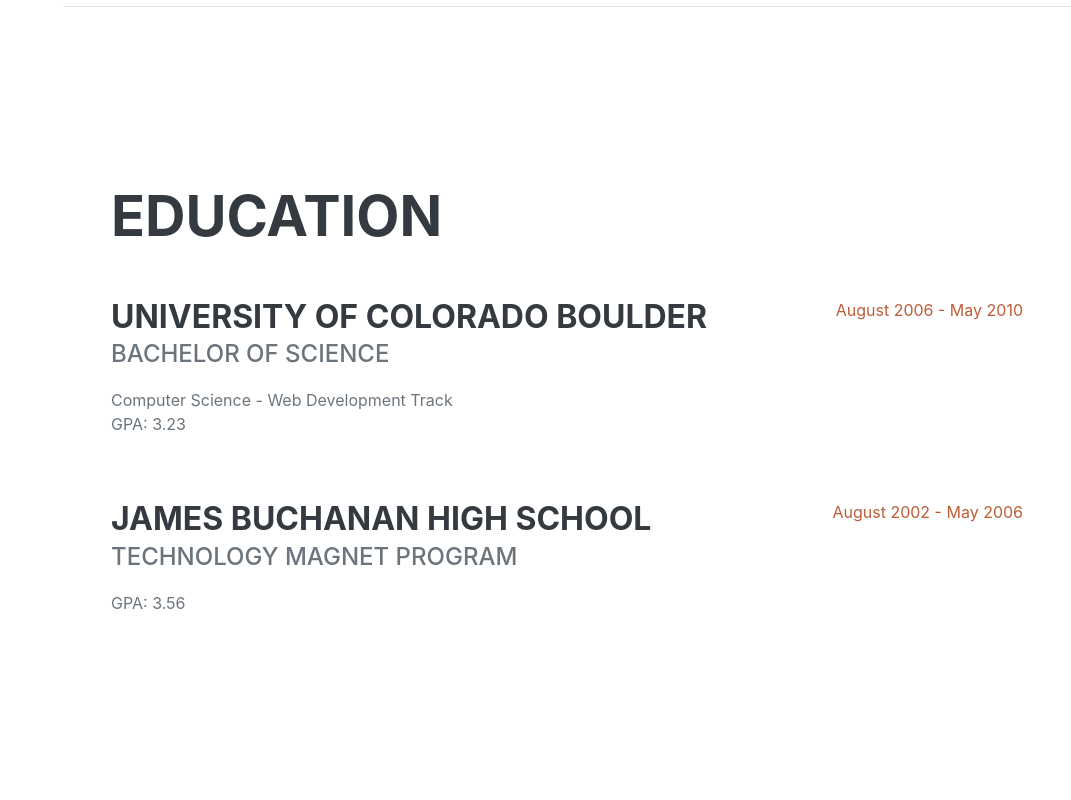
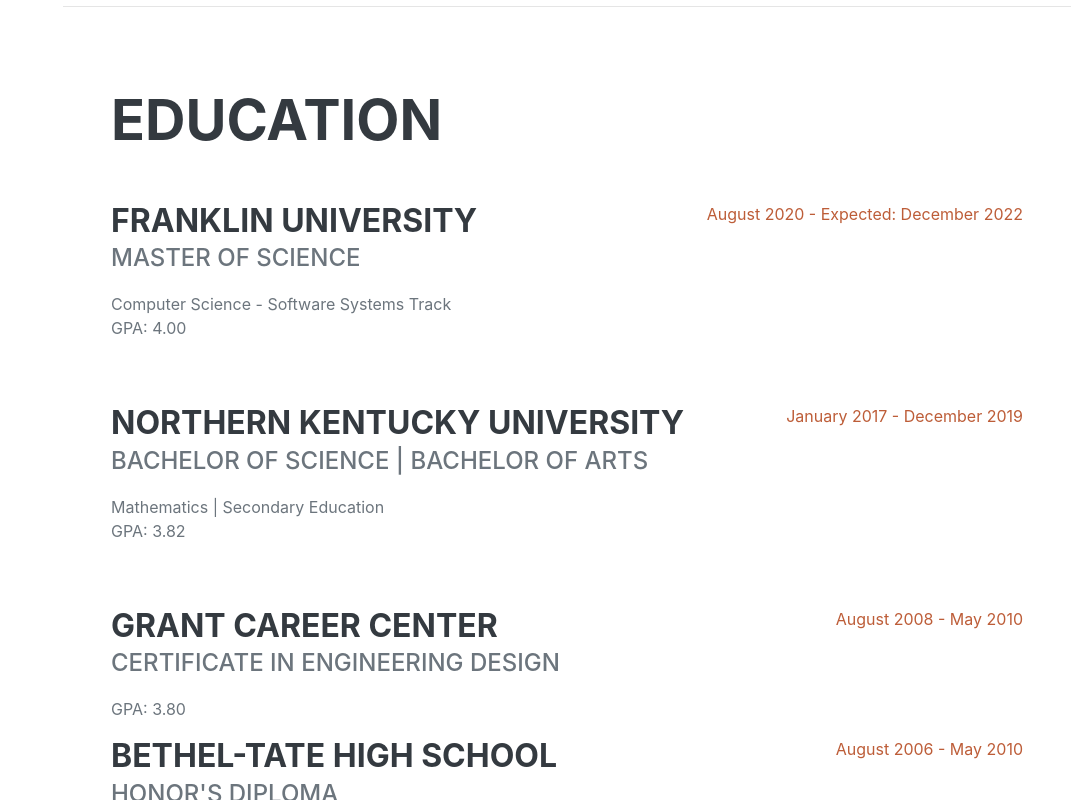
Before and after one commit to JackCode/JackCode.github.io, a plain HTML site: page index.html in a window 1280 px wide. Shown: the part 2000-2800 px from the top of the page, without its empty margins (209-1280 px from the left). Drawn offline with nearby package versions, Linux system fonts and the light colour scheme; a web font is replaced by a local one.

Commit message:
Update education/name

```diff
--- a/index.html
+++ b/index.html
@@ -5,7 +5,7 @@
         <meta name="viewport" content="width=device-width, initial-scale=1, shrink-to-fit=no" />
         <meta name="description" content="" />
         <meta name="author" content="" />
-        <title>Resume - Start Bootstrap Theme</title>
+        <title>Jackson - Portfolio</title>
         <link rel="icon" type="image/x-icon" href="assets/img/favicon.ico" />
         <!-- Font Awesome icons (free version)-->
         <script src="https://use.fontawesome.com/releases/v5.15.1/js/all.js" crossorigin="anonymous"></script>
@@ -19,7 +19,7 @@
         <!-- Navigation-->
         <nav class="navbar navbar-expand-lg navbar-dark bg-primary fixed-top" id="sideNav">
             <a class="navbar-brand js-scroll-trigger" href="#page-top">
-                <span class="d-block d-lg-none">Clarence Taylor</span>
+                <span class="d-block d-lg-none">Jackson Weber</span>
                 <span class="d-none d-lg-block"><img class="img-fluid img-profile rounded-circle mx-auto mb-2" src="assets/img/profile.jpg" alt="" /></span>
             </a>
             <button class="navbar-toggler" type="button" data-toggle="collapse" data-target="#navbarSupportedContent" aria-controls="navbarSupportedContent" aria-expanded="false" aria-label="Toggle navigation"><span class="navbar-toggler-icon"></span></button>
@@ -40,12 +40,12 @@
             <section class="resume-section" id="about">
                 <div class="resume-section-content">
                     <h1 class="mb-0">
-                        Clarence
-                        <span class="text-primary">Taylor</span>
+                        Jackson
+                        <span class="text-primary">Weber</span>
                     </h1>
                     <div class="subheading mb-5">
-                        3542 Berry Street · Cheyenne Wells, CO 80810 · (317) 585-8468 ·
-                        <a href="mailto:name@email.com">name@email.com</a>
+                        636 Fern Court · Cincinnati, OH 45244 · (513) 460-4228 ·
+                        <a href="mailto:jackson@jackcode.com">jackson@jackcode.com</a>
                     </div>
                     <p class="lead mb-5">I am experienced in leveraging agile frameworks to provide a robust synopsis for high level overviews. Iterative approaches to corporate strategy foster collaborative thinking to further the overall value proposition.</p>
                     <div class="social-icons">
@@ -102,20 +102,37 @@
                     <h2 class="mb-5">Education</h2>
                     <div class="d-flex flex-column flex-md-row justify-content-between mb-5">
                         <div class="flex-grow-1">
-                            <h3 class="mb-0">University of Colorado Boulder</h3>
-                            <div class="subheading mb-3">Bachelor of Science</div>
-                            <div>Computer Science - Web Development Track</div>
-                            <p>GPA: 3.23</p>
+                            <h3 class="mb-0">Franklin University</h3>
+                            <div class="subheading mb-3">Master of Science</div>
+                            <div>Computer Science - Software Systems Track</div>
+                            <p>GPA: 4.00</p>
                         </div>
-                        <div class="flex-shrink-0"><span class="text-primary">August 2006 - May 2010</span></div>
+                        <div class="flex-shrink-0"><span class="text-primary">August 2020 - Expected: December 2022</span></div>
+                    </div>
+                    <div class="d-flex flex-column flex-md-row justify-content-between mb-5">
+                        <div class="flex-grow-1">
+                            <h3 class="mb-0">Northern Kentucky University</h3>
+                            <div class="subheading mb-3">Bachelor of Science | Bachelor of Arts</div>
+                            <div>Mathematics | Secondary Education</div>
+                            <p>GPA: 3.82</p>
+                        </div>
+                        <div class="flex-shrink-0"><span class="text-primary">January 2017 - December 2019</span></div>
                     </div>
                     <div class="d-flex flex-column flex-md-row justify-content-between">
                         <div class="flex-grow-1">
-                            <h3 class="mb-0">James Buchanan High School</h3>
-                            <div class="subheading mb-3">Technology Magnet Program</div>
-                            <p>GPA: 3.56</p>
+                            <h3 class="mb-0">Grant Career Center</h3>
+                            <div class="subheading mb-3">Certificate in Engineering Design</div>
+                            <p>GPA: 3.80</p>
                         </div>
-                        <div class="flex-shrink-0"><span class="text-primary">August 2002 - May 2006</span></div>
+                        <div class="flex-shrink-0"><span class="text-primary">August 2008 - May 2010</span></div>
+                    </div>
+                    <div class="d-flex flex-column flex-md-row justify-content-between">
+                        <div class="flex-grow-1">
+                            <h3 class="mb-0">Bethel-Tate High School</h3>
+                            <div class="subheading mb-3">Honor's Diploma</div>
+                            <p>GPA: 3.80</p>
+                        </div>
+                        <div class="flex-shrink-0"><span class="text-primary">August 2006 - May 2010</span></div>
                     </div>
                 </div>
             </section>
```
